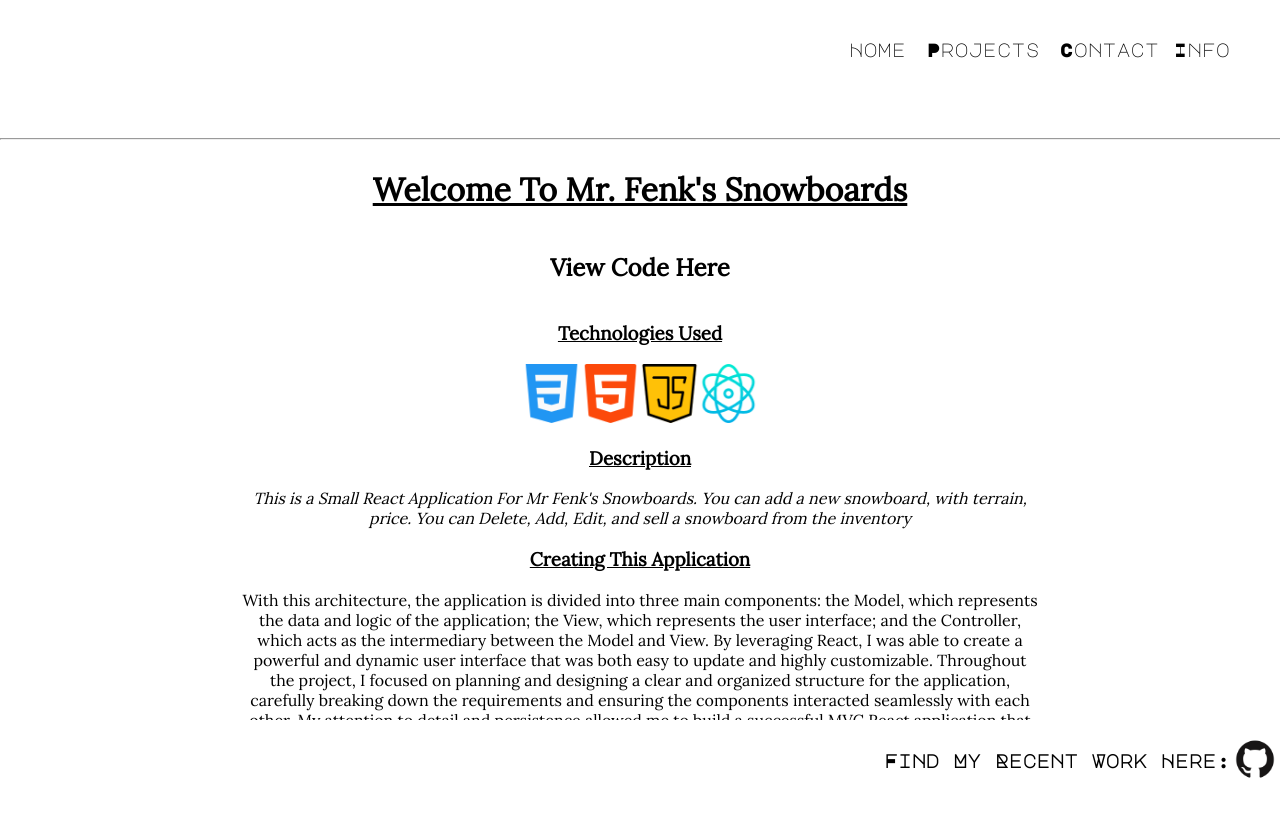
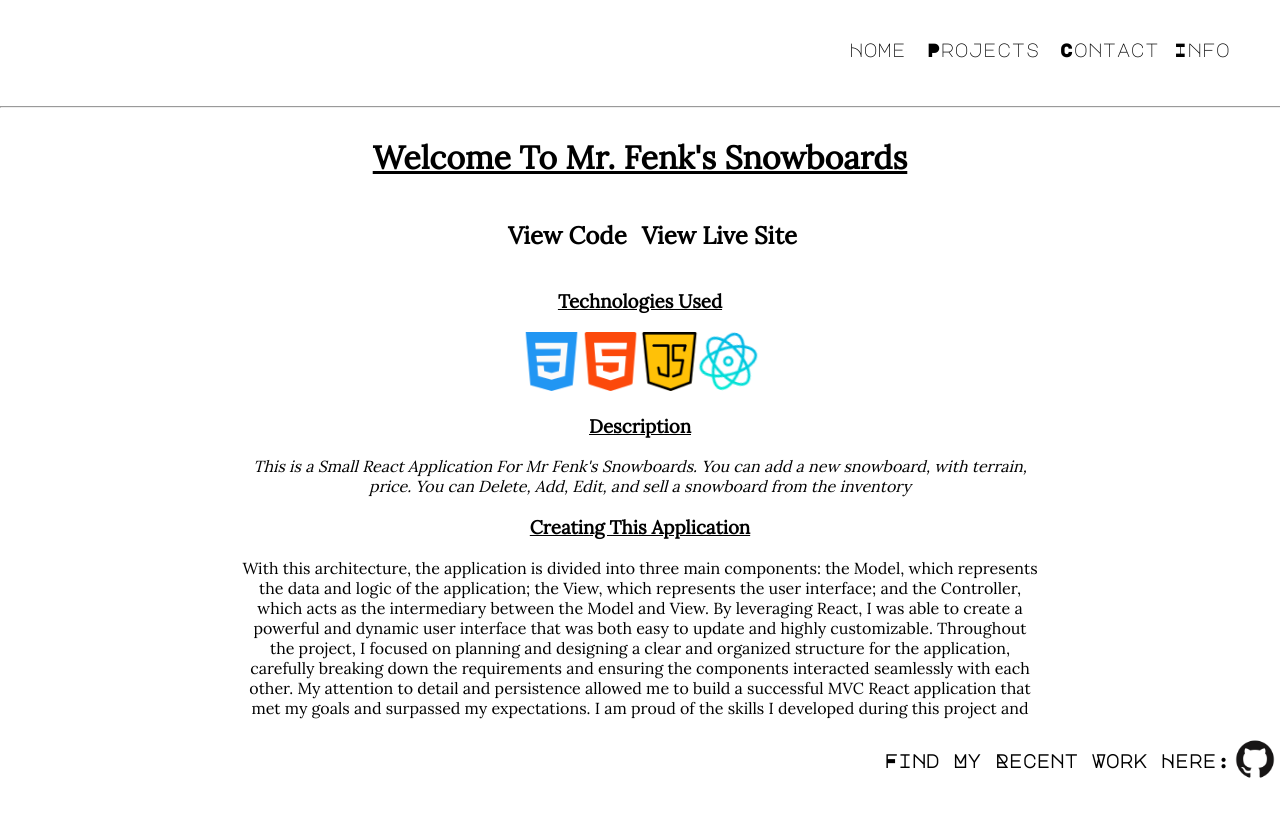
Before and after one commit to BrandonF55/React-Portfolio, a React (Create React App) app: page /projects/mrfenks-snowboards in a window 1280 px wide. Shown: the top 816 px of the page. Built offline with nearby package versions, Linux system fonts and the light colour scheme; a web font is replaced by a local one.

Commit message:
fininshed with all of the placement for everything in the website. added a live site to the mrFenks snowboards. I couldn't figure out how to deplay the the GalleryGram im not sure if it had something to do with the set up or it being a dotnet application. not sure.

```diff
--- a/src/components/App.jsx
+++ b/src/components/App.jsx
@@ -11,7 +11,7 @@ import ProjectPage from './ProjectPage/ProjectPage';
 import ProjectPageNavigation from './ProjectPage/ProjectPageNavigation';
 import GalleryGram from './ProjectPage/GalleryGram';
 import MrFenksSnowboards from './ProjectPage/MrFenksSnowboards';
-import CustomParticles from './Particle';
+
 
 
 
@@ -40,7 +40,7 @@ function App() {
         </Routes>
 
       </Router>
-     {/* <CustomParticles/> */}
+
     </React.Fragment>
   );
 }
--- a/src/components/ProjectPage/MrFenksSnowboards.jsx
+++ b/src/components/ProjectPage/MrFenksSnowboards.jsx
@@ -16,7 +16,11 @@ function MrFenksSnowboards() {
 
                 <div className={styles.ProjectLinks}>
                     <a href="https://github.com/BrandonF55/MrFenks-Snowboards.git" title="View Code" alt="View Code">
-                        <h2>View Code Here</h2>
+                        <h2>View Code</h2>
+                    </a>
+
+                    <a href='https://storied-biscochitos-eeaa9f.netlify.app' title="View live Site" alt="View live Site">
+                        <h2> View Live Site</h2>
                     </a>
                 </div>
 
@@ -26,7 +30,8 @@ function MrFenksSnowboards() {
                     <img src={CSS} alt="CSS" />
                     <img src={HTML} alt="HTML" />
                     <img src={JS} alt="JS" />
-                    <img src={React1} alt="REACT" />
+                    <img src={React1} alt="REACT" className={`${styles.React1} ${styles.spin}`} />
+
                 </div>
                 <div className={styles.TextContainer}>
                     <h3><u>Description</u></h3>
--- a/src/components/ProjectPage/ProjectPage.module.scss
+++ b/src/components/ProjectPage/ProjectPage.module.scss
@@ -15,7 +15,6 @@
   .ProjectList a {
     padding-top: 35px;
     display: block;
-    // font-size: 50px;
     text-align: center;
     color: black;
     text-decoration: none;
@@ -67,12 +66,12 @@
   }
 
 }
-
-
+//----------------------------------Projects Navigation ^^
+// below is all the stuff in each project
 .ProjectsContainer {
   /* set a maximum height for the container */
   overflow-y: scroll;
-  margin: 50px auto 0;
+  margin: 18px auto 0;
   padding-bottom: 90px;
   display: flex;
   flex-direction: column;
@@ -80,6 +79,7 @@
   text-align: center;
   font-family: 'Lora', serif;
   width: auto;
+  // background-color: ;
 
 
 }
@@ -89,7 +89,7 @@
   margin: 0 20px; // add new code here to make all the words fit on the project page
 }
 
-.IconContainer img {
+.IconContainer img { //animation to the images
   width: 7%;
   object-fit: contain;
   mix-blend-mode: color-burn;
@@ -100,16 +100,53 @@
   transform: scale(1.1);
 }
 
+.spin {
+  animation: spin 10s linear infinite; //Makes the React image rotate
+}
 
+@keyframes spin {
+  from {
+    transform: rotate(0deg);
+  }
+  to {
+    transform: rotate(360deg);
+  }
+}
+
+.ProjectLinks{
+  display: flex;
+  flex-direction: row;
+justify-content: center;
+  align-items: center;
+  // margin-left: 17px;
+  // margin: 10px;
+  padding-left: 10px;
+
+}
 
 .ProjectLinks h2 {
   transition: transform 0.2s ease-in-out;
   display: inline-block;
   max-width: 100%;
+  padding-left: 15px; // spacing the links.
 }
 
 .ProjectLinks h2:hover {
   transform: rotate(10deg);
+  display: inline-block;
+  max-width: 100%;
+  // margin: 10px; // this make it so you can access the link from crossed the page.
+}
+
+.ProjectLinks h3 {
+  transition: transform 0.2s ease-in-out;
+  display: inline-block;
+  max-width: 100%;
+  margin: 15px;
+}
+
+.ProjectLinks h3:hover {
+  transform: rotate(-10deg);
 }
 
 
@@ -137,3 +174,16 @@ li {
     margin: 10px;
   }
 }
+
+.spin {
+  animation: spin 10s linear infinite;
+}
+
+@keyframes spin {
+  from {
+    transform: rotate(0deg);
+  }
+  to {
+    transform: rotate(360deg);
+  }
+}
```
Also changed, not shown: 1 other file (tests, documents, lock files or other folders). Lines whose indentation alone changed are shown as unchanged.
